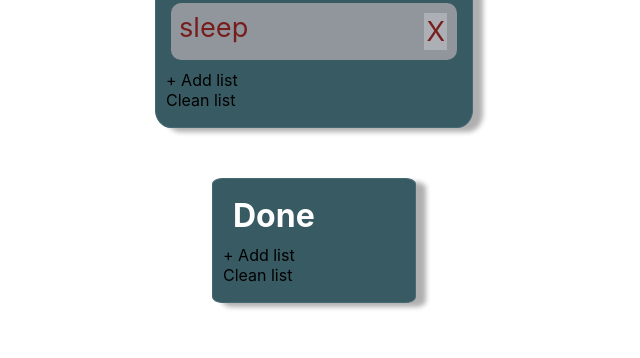
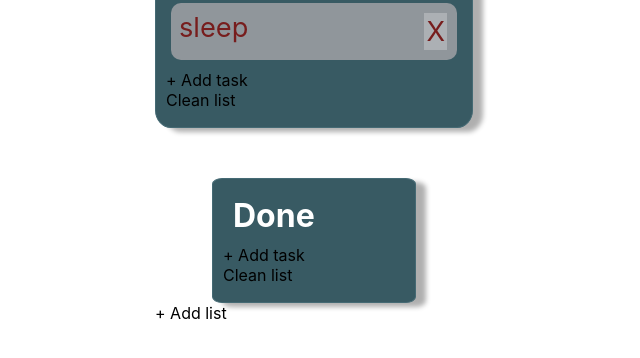
Before and after one commit to vedranaha/Trello-clone, a React (Create React App) app: page / in a window 1280 px wide. Shown: the part 278-636 px from the top of the page, without its empty margins (326-966 px from the left). Built offline with nearby package versions, Linux system fonts and the light colour scheme.

Commit message:
type card -list, type list-app

```diff
--- a/src/App.js
+++ b/src/App.js
@@ -4,12 +4,32 @@ import store from "./store";
 import StoreApi from "./StoreApi";
 import { v4 as uuid } from "uuid";
 import "./App.css";
+import ContainerCardForm from "./components/ContainerCardForm";
 
 export default function App() {
   const [data, setData] = useState(store);
 
   const addMoreCard = (title, listId) => {
     console.log(title, listId);
+
+    const newCardId = uuid();
+    console.log(newCardId);
+    const newCard = {
+      id: newCardId,
+      title,
+    };
+
+    const list = data.lists[listId];
+    list.cards = [...list.cards, newCard];
+
+    const newState = {
+      ...data,
+      lists: {
+        ...data.lists,
+        [listId]: list,
+      },
+    };
+    setData(newState);
   };
 
   const addMoreList = (title) => {
@@ -19,6 +39,14 @@ export default function App() {
       title,
       cards: [],
     };
+    const newState = {
+      listIds: [...data.listIds, newListId],
+      lists: {
+        ...data.lists,
+        [newListId]: newList,
+      },
+    };
+    setData(newState);
   };
 
   return (
@@ -30,6 +58,7 @@ export default function App() {
             <List list={list} key={listId} index={index} listId={listId} />
           );
         })}
+        <ContainerCardForm type="list" />
       </div>
     </StoreApi.Provider>
   );
--- a/src/components/CardForm.js
+++ b/src/components/CardForm.js
@@ -23,7 +23,7 @@ export default function CardForm({ setOpen, listId, type }) {
   return (
     <div className="containerCardForm">
       <div>
-        <Paper className="inputCard">
+        <Paper className="cardForm">
           <InputBase
             multiline
             autoFocus
--- a/src/components/List.js
+++ b/src/components/List.js
@@ -1,7 +1,6 @@
 import React, { useState } from "react";
 import Card from "./Card";
 import store from "../store";
-import CardForm from "./CardForm";
 import ContainerCardForm from "./ContainerCardForm";
 
 export default function List({ list, index, listId }) {
@@ -15,6 +14,7 @@ export default function List({ list, index, listId }) {
     console.log(index);
 
     const list = data.lists[listId];
+    const cards = data.lists[listId].cards;
 
     const newState = {
       ...data,
@@ -49,7 +49,7 @@ export default function List({ list, index, listId }) {
         <Card key={card.id} card={card} index={index} deleteCard={deleteCard} />
       ))}
       <div>
-        <ContainerCardForm listId={list.id} />
+        <ContainerCardForm listId={list.id} type="card" />
         <div className="XbtnList" onClick={() => deleteList(listId)}>
           Clean list
         </div>
```
Also changed, not shown: src/components/Todo.js (added).
